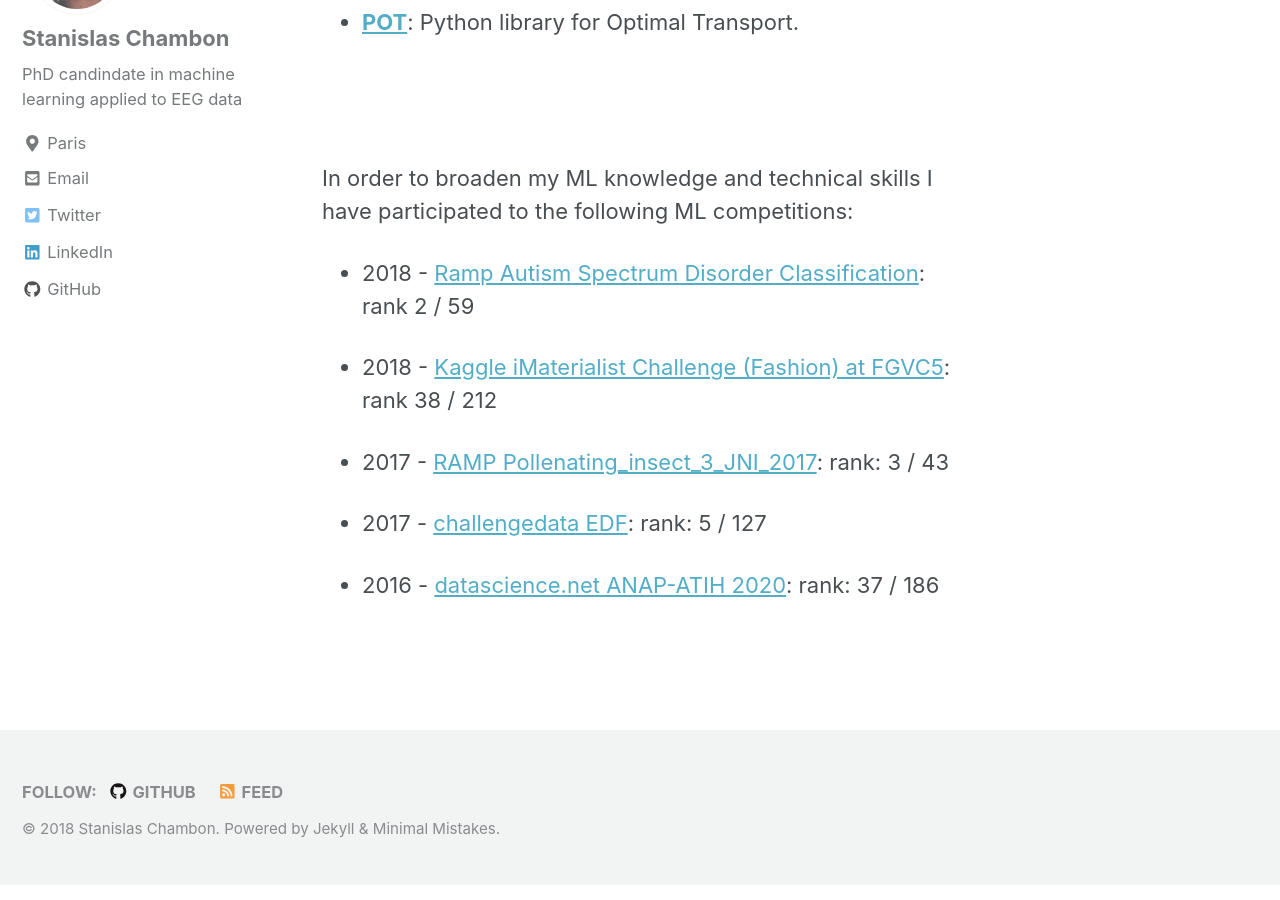
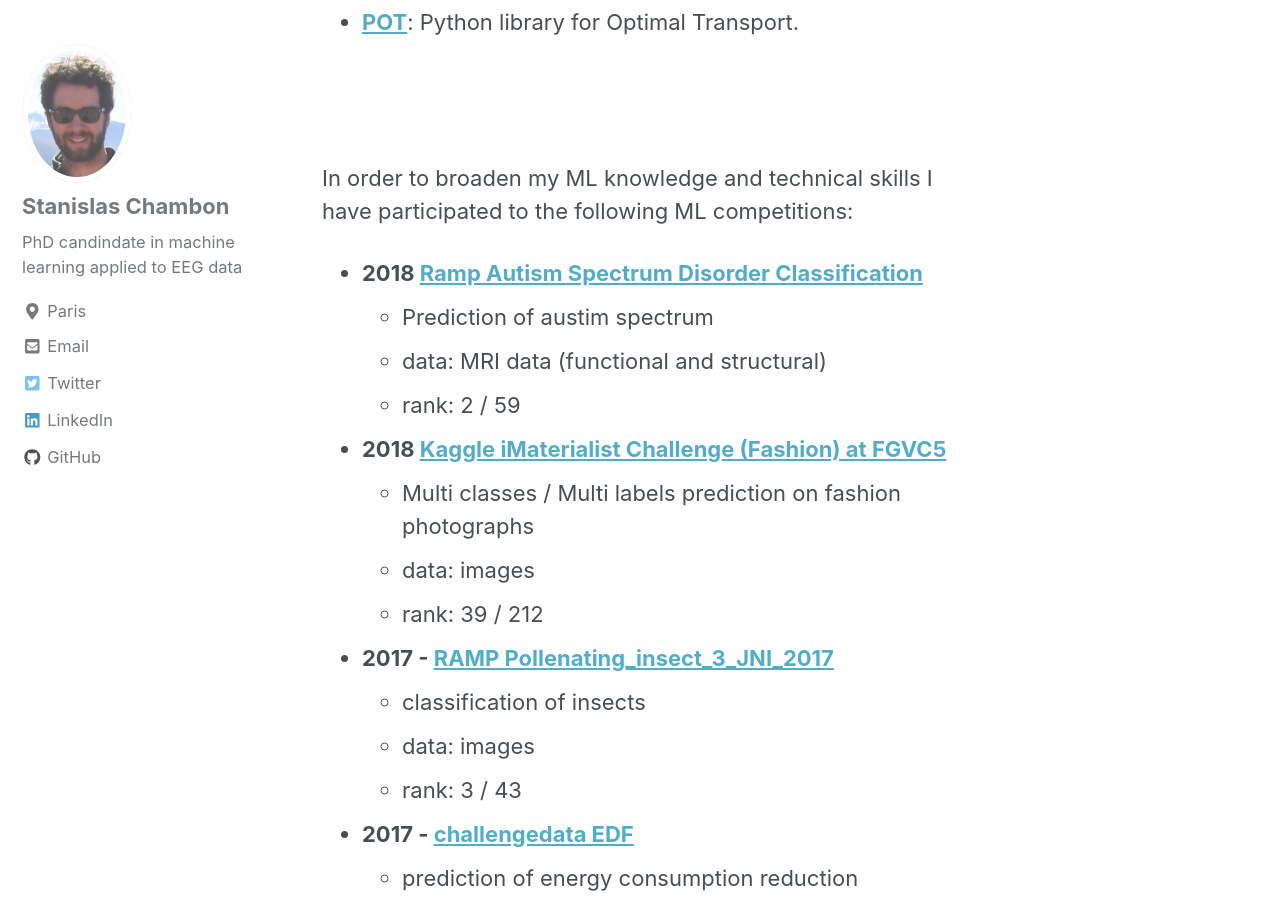
Before and after one commit to Slasnista/Slasnista.github.io, a Jekyll site: the page built from _pages/projects.md, in a window 1280 px wide and 900 px high, scrolled down 412 px. Built offline with Jekyll 4.4.1, drawn with Linux system fonts in a browser that asks for light colours; nearby versions of some CDN libraries; some of the changed text lies outside the part shown.

Commit message:
update publications + projects

```diff
--- a/_pages/projects.md
+++ b/_pages/projects.md
@@ -15,12 +15,27 @@
 
 In order to broaden my ML knowledge and technical skills I have participated to the following ML competitions:
 
-- 2018 - [Ramp Autism Spectrum Disorder Classification](https://paris-saclay-cds.github.io/autism_challenge/): rank 2 / 59
+- **2018 [Ramp Autism Spectrum Disorder Classification](https://paris-saclay-cds.github.io/autism_challenge/)**
+	- Prediction of austim spectrum
+	- data: MRI data (functional and structural)
+	- rank: 2 / 59
 
-- 2018 - [Kaggle iMaterialist Challenge (Fashion) at FGVC5](https://www.kaggle.com/c/imaterialist-challenge-fashion-2018): rank 38 / 212
+- **2018 [Kaggle iMaterialist Challenge (Fashion) at FGVC5](https://www.kaggle.com/c/imaterialist-challenge-fashion-2018)**
+	- Multi classes / Multi labels prediction on fashion photographs
+	- data: images
+	- rank: 39 / 212
 
-- 2017 - [RAMP Pollenating_insect_3_JNI_2017](https://ramp.studio/problems/pollenating_insects_3): rank: 3 / 43
+- **2017 - [RAMP Pollenating_insect_3_JNI_2017](https://ramp.studio/problems/pollenating_insects_3)**
+	- classification of insects
+	- data: images
+	- rank: 3 / 43
 
-- 2017 - [challengedata EDF](https://challengedata.ens.fr/en/challenge/17/predict_which_clients_reduced_their_consumption.html): rank: 5 / 127
+- **2017 - [challengedata EDF](https://challengedata.ens.fr/en/challenge/17/predict_which_clients_reduced_their_consumption.html)**
+	- prediction of energy consumption reduction
+	- data: tabular
+	- rank: 5 / 127
 
-- 2016 - [datascience.net ANAP-ATIH 2020](https://www.datascience.net/fr/challenge/28/details#tab_ranking): rank: 37 / 186
+- **2016 - [datascience.net ANAP-ATIH 2020](https://www.datascience.net/fr/challenge/28/details#tab_ranking)**
+	- regression problem of an index related to hospitalisation
+	- data: tabular
+	- rank: 37 / 186
```
Also changed, not shown: _pages/about.md (+1 -1 lines), _pages/home.md (+1 -1 lines), _pages/publications.md (+2 -0 lines).
